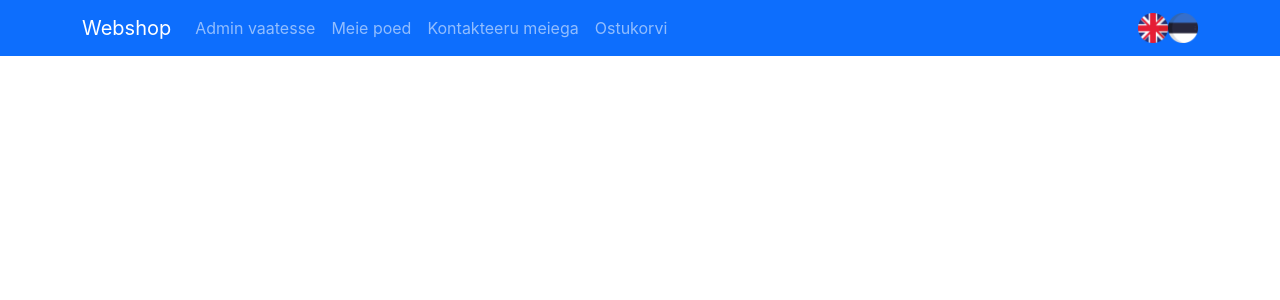
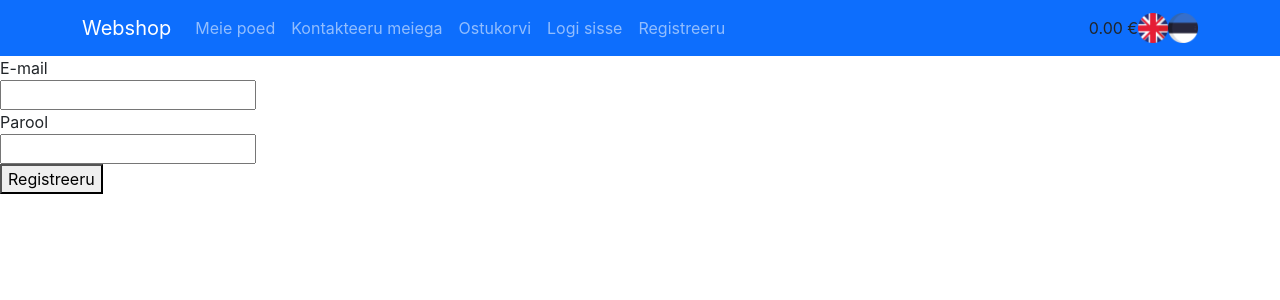
Before and after one commit to vahermihkel/React-11-2022, a React (Create React App) app in the folder webshop/: page /signup in a window 1280 px wide. Shown: the top 300 px of the page. Built offline with nearby package versions, Linux system fonts and the light colour scheme.

Commit message:
context, sisselogimine/registreerumine

```diff
--- a/webshop/src/App.js
+++ b/webshop/src/App.js
@@ -1,4 +1,4 @@
-import { Route, Routes } from 'react-router-dom';
+import { Navigate, Route, Routes } from 'react-router-dom';
 
 import './App.css';
 
@@ -14,8 +14,13 @@
 import MaintainShops from './pages/admin/MaintainShops';
 import { ContactUs } from './pages/ContactUs';
 import NavigationBar from './components/NavigationBar';
+import Login from './pages/Login';
+import Signup from './pages/Signup';
+import { useContext } from 'react';
+import AuthContext from './store/AuthContext';
 
 function App() {
+  const authCtx = useContext(AuthContext);
 
   return (
     <div className="App">
@@ -28,12 +33,20 @@
         <Route path="shops" element={ <Shops /> } />
         <Route path="product/:id" element={ <SingleProduct /> } />
         <Route path="contact" element={ <ContactUs /> } />
+        <Route path="login" element={ <Login /> } />
+        <Route path="signup" element={ <Signup /> } />
+        { authCtx.loggedIn === true &&
+         <>
           <Route path="admin" element={ <AdminHome /> } />
           <Route path="admin/add-product" element={ <AddProduct /> } />
           <Route path="admin/edit-product/:id" element={ <EditProduct /> } />
           <Route path="admin/maintain-categories" element={ <MaintainCategories /> } />
           <Route path="admin/maintain-products" element={ <MaintainProducts /> } />
           <Route path="admin/maintain-shops" element={ <MaintainShops /> } />
+        </>}
+        { authCtx.loggedIn === false &&
+          <Route path="admin/*" element={ <Navigate to="/login" /> } />
+          }
       </Routes>
     </div>
   );
--- a/webshop/src/components/NavigationBar.jsx
+++ b/webshop/src/components/NavigationBar.jsx
@@ -4,14 +4,24 @@
 // import { Navbar } from 'react-bootstrap'
 import { useTranslation } from 'react-i18next'; // useTranslation võtab tüki react-i18nextist
 import { Link } from 'react-router-dom'; // Link võtab tüki react-router-dom'st
+import { useContext } from 'react';
+import CartSumContext from '../store/CartSumContext';
+import AuthContext from '../store/AuthContext';
 
 // rafce
 const NavigationBar = () => {
   const { t, i18n } = useTranslation();
+  const cartSumCtx = useContext(CartSumContext);
+  const authCtx = useContext(AuthContext);
 
   const changeLang = (newLanguage) => {
     i18n.changeLanguage(newLanguage);
     localStorage.setItem("language", newLanguage);
+  }
+
+  const logout = () => {
+    // authCtx.setLoggedIn(false);
+    authCtx.logout();
   }
 
   return (
@@ -19,11 +29,15 @@
         <Container>
           <Navbar.Brand as={Link} to="/">Webshop</Navbar.Brand>
           <Nav className="me-auto">
-            <Nav.Link as={Link} to="/admin">{t('admin')}</Nav.Link>
+            { authCtx.loggedIn === true && <Nav.Link as={Link} to="/admin">{t('admin')}</Nav.Link>}
             <Nav.Link as={Link} to="/shops">{t('shops')}</Nav.Link>
             <Nav.Link as={Link} to="/contact">Kontakteeru meiega</Nav.Link>
             <Nav.Link as={Link} to="/cart">{t('cart')}</Nav.Link>
+            { authCtx.loggedIn === false && <Nav.Link as={Link} to="/login">Logi sisse</Nav.Link>}
+            { authCtx.loggedIn === false && <Nav.Link as={Link} to="/signup">Registreeru</Nav.Link>}
+            { authCtx.loggedIn === true && <Nav.Link onClick={logout}>Logi välja</Nav.Link>}
           </Nav>
+          <div>{cartSumCtx.cartSum} €</div>
           <img className="lang" src="/english.png" alt="" onClick={() => changeLang("en")} />
           <img className="lang" src="/estonia.png" alt="" onClick={() => changeLang("ee")} />
         </Container>
--- a/webshop/src/components/home/Product.jsx
+++ b/webshop/src/components/home/Product.jsx
@@ -1,6 +1,10 @@
+import { useContext } from "react";
 import { Link } from "react-router-dom";
+import CartSumContext from "../../store/CartSumContext";
 
 const Product = (props) => {
+
+  const cartSumCtx = useContext(CartSumContext);
     // {
   //   "id":11391368,
   //   "image":"https://i.ebayimg.com/thumbs/images/g/rI0AAOSwt-RjdaZp/s-l225.webp","name":"Camping Tent Poles",
@@ -34,10 +38,13 @@
       // kui ei ole ostukorvis, lisa ta kõige lõppu, kogusega 1
       cartLS.push({"product": productClicked, "quantity": 1});
     }
+
+    let cartSum = 0;
+    cartLS.forEach(cartItem => cartSum = cartSum + cartItem.product.price * cartItem.quantity);
+    cartSumCtx.setCartSum(cartSum.toFixed(2));
+
     cartLS = JSON.stringify(cartLS);
     localStorage.setItem("cart", cartLS);
-    // 1., 2., 3., 4., 5.
-    // a) peast   b) proovida mõne kodutöö järgi   c) eesti keelsest projektist vaadata
   }
 
   // SELLE TEEME KOOS:
--- a/webshop/src/index.js
+++ b/webshop/src/index.js
@@ -7,6 +7,8 @@
 import './i18n';
 import App from './App';
 import { BrowserRouter } from 'react-router-dom';
+import { CartSumContextProvider } from './store/CartSumContext';
+import { AuthContextProvider } from './store/AuthContext';
 
 // Navigeerimiseks:
 // 1. npm i react-router-dom <- vajalikud failid node_modules sisse
@@ -17,7 +19,11 @@
 root.render(
   <React.StrictMode>
     <BrowserRouter>
-      <App />
+      <CartSumContextProvider>
+        <AuthContextProvider>
+          <App />
+        </AuthContextProvider>
+      </CartSumContextProvider>
     </BrowserRouter>
   </React.StrictMode>
 );
--- a/webshop/src/pages/Cart.jsx
+++ b/webshop/src/pages/Cart.jsx
@@ -1,21 +1,25 @@
-import { useState } from "react"
+import { useContext, useState } from "react"
 import { Link } from "react-router-dom";
 import ParcelMachines from "../components/cart/ParcelMachines";
 import Payment from "../components/cart/Payment";
 import styles from "../css/Cart.module.css";
+import CartSumContext from '../store/CartSumContext';
 
 const Cart = () => {
   const [cart, setCart] = useState(JSON.parse(localStorage.getItem("cart")) || []);
+  const cartSumCtx = useContext(CartSumContext);
 
   const removeFromCart = (index) => {
     cart.splice(index,1);
     setCart(cart.slice());
     localStorage.setItem("cart", JSON.stringify(cart));
+    cartSumCtx.setCartSum(calculateCartSum());
   }
 
   const emptyCart = () => {
     setCart([]);
     localStorage.setItem("cart", JSON.stringify([]));
+    cartSumCtx.setCartSum("0.00");
   }
 
   const calculateCartSum = () => {
@@ -38,6 +42,7 @@
     localStorage.setItem("cart", JSON.stringify(cart));
     // uuendan HTMLi
     // uuendan LS
+    cartSumCtx.setCartSum(calculateCartSum());
   }
 
   const increaseQuantity = (index) => {
@@ -46,6 +51,7 @@
     localStorage.setItem("cart", JSON.stringify(cart));
     // uuendan HTMLi
     // uuendan LS
+    cartSumCtx.setCartSum(calculateCartSum());
   }
 
   // useNavigate ---> suuna JavaScriptis Reacti siseselt
--- /dev/null
+++ b/webshop/src/pages/Login.jsx
@@ -0,0 +1,45 @@
+import { useContext, useRef, useState } from "react";
+import { useNavigate } from "react-router-dom";
+import AuthContext from '../store/AuthContext';
+
+const Login = () => {
+  const [message, setMessage] = useState("");
+  const url = "https://identitytoolkit.googleapis.com/v1/accounts:signInWithPassword?key=AIzaSyAW3o4S3C5i4AVvx6piC1Zwat9cgWoqY5E";
+  const emailRef = useRef();
+  const passwordRef = useRef();
+  const navigate = useNavigate();
+  const authCtx = useContext(AuthContext);
+
+  const login = () => {
+
+    const userData = {
+      "email": emailRef.current.value,
+      "password": passwordRef.current.value,
+      "returnSecureToken": true
+    }
+
+    fetch(url, {"method": "POST", "body": JSON.stringify(userData)})
+      .then(res => res.json())
+      .then(json => {
+        if (json.error) {
+          setMessage(json.error.message);
+        } else {
+          navigate("/admin");
+          authCtx.login(json.idToken);
+        }
+      })
+  }
+
+  return (
+    <div>
+      <div>{message}</div>
+      <label>E-mail</label> <br />
+      <input ref={emailRef} type="text" /> <br />
+      <label>Parool</label> <br />
+      <input ref={passwordRef} type="password" /> <br />
+      <button onClick={login}>Logi sisse</button>
+    </div>
+  )
+}
+
+export default Login
--- /dev/null
+++ b/webshop/src/pages/Signup.jsx
@@ -0,0 +1,45 @@
+import { useContext, useRef, useState } from "react";
+import { useNavigate } from "react-router-dom";
+import AuthContext from '../store/AuthContext';
+
+const Signup = () => {
+  const [message, setMessage] = useState("");
+  const url = "https://identitytoolkit.googleapis.com/v1/accounts:signUp?key=AIzaSyAW3o4S3C5i4AVvx6piC1Zwat9cgWoqY5E";
+  const emailRef = useRef();
+  const passwordRef = useRef();
+  const navigate = useNavigate();
+  const authCtx = useContext(AuthContext);
+
+  const registrate = () => {
+
+    const userData = {
+      "email": emailRef.current.value,
+      "password": passwordRef.current.value,
+      "returnSecureToken": true
+    }
+
+    fetch(url, {"method": "POST", "body": JSON.stringify(userData)})
+      .then(res => res.json())
+      .then(json => {
+        if (json.error) {
+          setMessage(json.error.message);
+        } else {
+          navigate("/admin");
+          authCtx.login(json.idToken);
+        }
+      })
+  }
+
+  return (
+    <div>
+      <div>{message}</div>
+      <label>E-mail</label> <br />
+      <input ref={emailRef} type="text" /> <br />
+      <label>Parool</label> <br />
+      <input ref={passwordRef} type="password" /> <br />
+      <button onClick={registrate}>Registreeru</button>
+    </div>
+  )
+}
+
+export default Signup
--- /dev/null
+++ b/webshop/src/store/AuthContext.jsx
@@ -0,0 +1,41 @@
+import { useState } from "react";
+import { createContext } from "react";
+
+const AuthContext = createContext(null);
+
+export const AuthContextProvider = (props) => {
+  const [isLoggedIn, setIsLoggedIn] = useState(determineIfLoggedIn());
+
+  function determineIfLoggedIn () {
+    if (sessionStorage.getItem("token") !== null) {
+      return true;
+    } else {
+      return false;
+    }
+  }
+
+  const loginHandler = (authToken) => {
+    setIsLoggedIn(true);
+    sessionStorage.setItem("token", authToken);
+  }
+
+  const logoutHandler = () => {
+    setIsLoggedIn(false);
+    sessionStorage.removeItem("token");
+  }
+
+  return(
+    <AuthContext.Provider value={{
+      loggedIn: isLoggedIn,
+      // setLoggedIn: setIsLoggedIn,
+      login: loginHandler,
+      logout: logoutHandler
+    }}>
+      {props.children}
+    </AuthContext.Provider>
+  )
+}
+
+
+
+export default AuthContext;
--- /dev/null
+++ b/webshop/src/store/CartSumContext.jsx
@@ -0,0 +1,29 @@
+import { useState } from "react";
+import { createContext } from "react";
+
+const CartSumContext = createContext(null);
+
+export const CartSumContextProvider = (props) => {
+  const [cartSum, setCartSum] = useState(calculateCartSum());
+
+  function calculateCartSum() {
+    let cartLS = localStorage.getItem("cart");
+    cartLS = JSON.parse(cartLS) || [];
+    let cartSum = 0;
+    cartLS.forEach(cartItem => cartSum = cartSum + cartItem.product.price * cartItem.quantity);
+    return cartSum.toFixed(2);
+  }
+
+  return(
+    <CartSumContext.Provider value={{
+      cartSum: cartSum,
+      setCartSum: setCartSum
+    }}>
+      {props.children}
+    </CartSumContext.Provider>
+  )
+}
+
+
+
+export default CartSumContext;
```
Also changed, not shown: 1 other file (tests, documents, lock files or other folders). Lines whose indentation alone changed are shown as unchanged.
